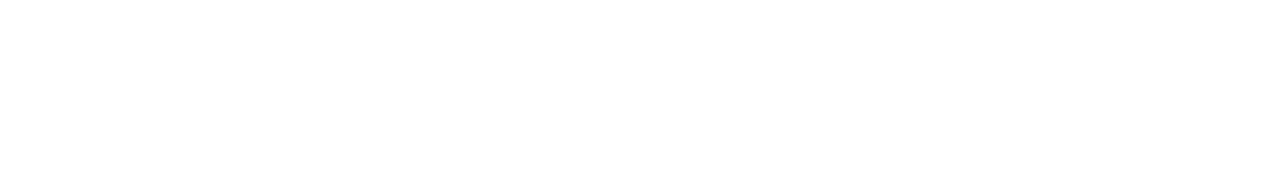
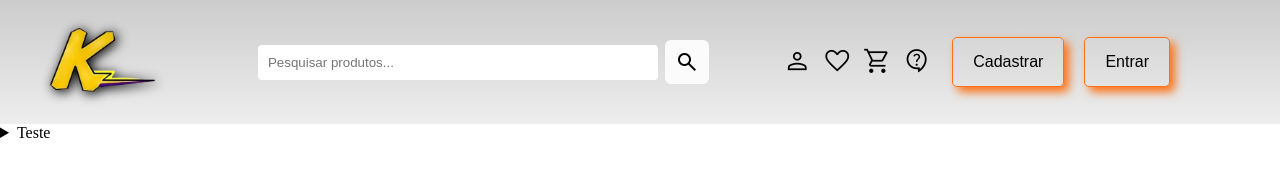
Before and after one commit to liabersiv/Categorias_Katchau, a plain HTML site: page Katchau/assets/faq/faq.html in a window 1280 px wide. Drawn offline with nearby package versions, Linux system fonts and the light colour scheme.

Commit message:
Update commits

```diff
--- a/Katchau/assets/faq/faq.css
+++ b/Katchau/assets/faq/faq.css
@@ -1,3 +1,8 @@
 * {
     box-sizing: border-box;
 }
+
+html,
+body {
+    margin: 0;
+}
--- a/Katchau/assets/faq/faq.html
+++ b/Katchau/assets/faq/faq.html
@@ -1,12 +1,65 @@
 <!DOCTYPE html>
 <html lang="en">
+
 <head>
     <meta charset="UTF-8">
     <meta name="viewport" content="width=device-width, initial-scale=1.0">
     <title>FAQ | Katchau</title>
     <link rel="stylesheet" href="faq.css">
+    <link rel="stylesheet" href="../../css/navbar.css">
+    <link rel="stylesheet" href="../../css/footer.css">
+
+    <link
+        href="https://fonts.googleapis.com/css2?family=Poppins:ital,wght@0,100;0,200;0,300;0,400;0,500;0,600;0,700;0,800;0,900;1,100;1,200;1,300;1,400;1,500;1,600;1,700;1,800;1,900&display=swap"
+        rel="stylesheet">
+    <link rel="stylesheet"
+        href="https://fonts.googleapis.com/css2?family=Material+Symbols+Outlined:opsz,wght,FILL,GRAD@24,400,0,0" />
+    <link rel="shortcut icon" href="../../img/logo-katchau-removebg-preview.png" type="image/x-icon">
 </head>
+
 <body>
 
+    <!-- Navbar -->
+    <header>
+        <nav class="navbar">
+            <div class="logomarca">
+                <a href="../../index2.html">
+                    <img src="../../img/logo-katchau-removebg-preview.png" alt="Logo" class="logo-marca" />
+                </a>
+            </div>
+
+            <div class="div-search">
+                <input class="searchBar" type="search" placeholder="Pesquisar produtos..." name="search"><i
+                    class="material-symbols-outlined">search</i>
+            </div>
+
+            <nav class="navbar-menu">
+                <button>
+                    <a href="../profile/index.html" class="icon material-symbols-outlined">person</a>
+                </button>
+                <button>
+                    <a href="../Favoritos/favoritos.html" class="icon material-symbols-outlined">favorite</a>
+                </button>
+                <button>
+                    <a href="../carrinho/carrinho.html" class="icon material-symbols-outlined"
+                        id="cart">shopping_cart</a>
+                </button>
+                <button>
+                    <a href="../contato/index.html" class="icon material-symbols-outlined">contact_support</a>
+                </button>
+                <button class="signUpBtn"><a href="../SignUp/cadastro.html">Cadastrar</a></button>
+                <button class="loginBtn"><a href="../SignUp/entrar-kayan.html">Entrar</a></button>
+            </nav>
+        </nav>
+    </header>
+    <!-- Fim Navbar -->
+
+    <main id="page">
+        <details>
+            <summary>Teste</summary>
+            <p>Conteudo do teste</p>
+        </details>
+    </main>
 </body>
+
 </html>
```
